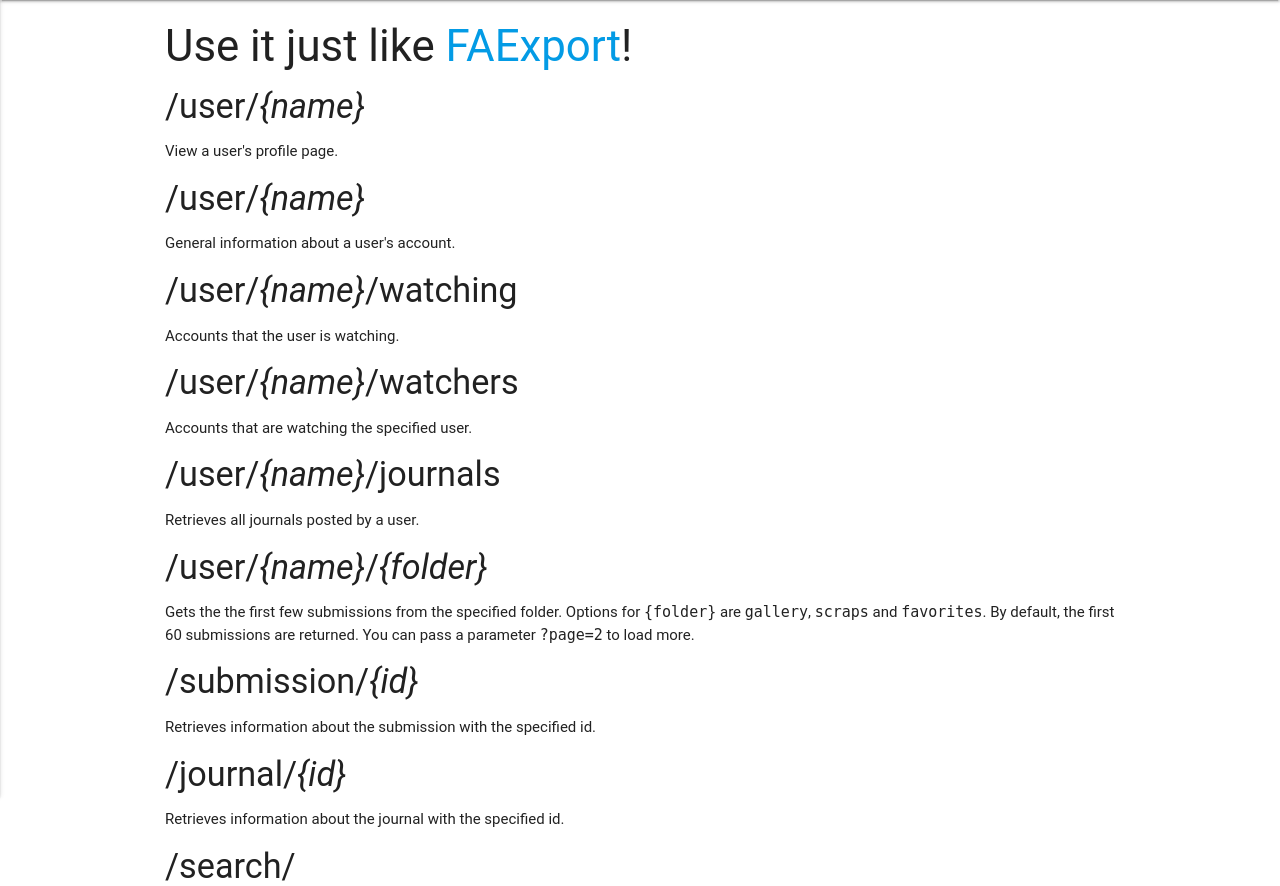
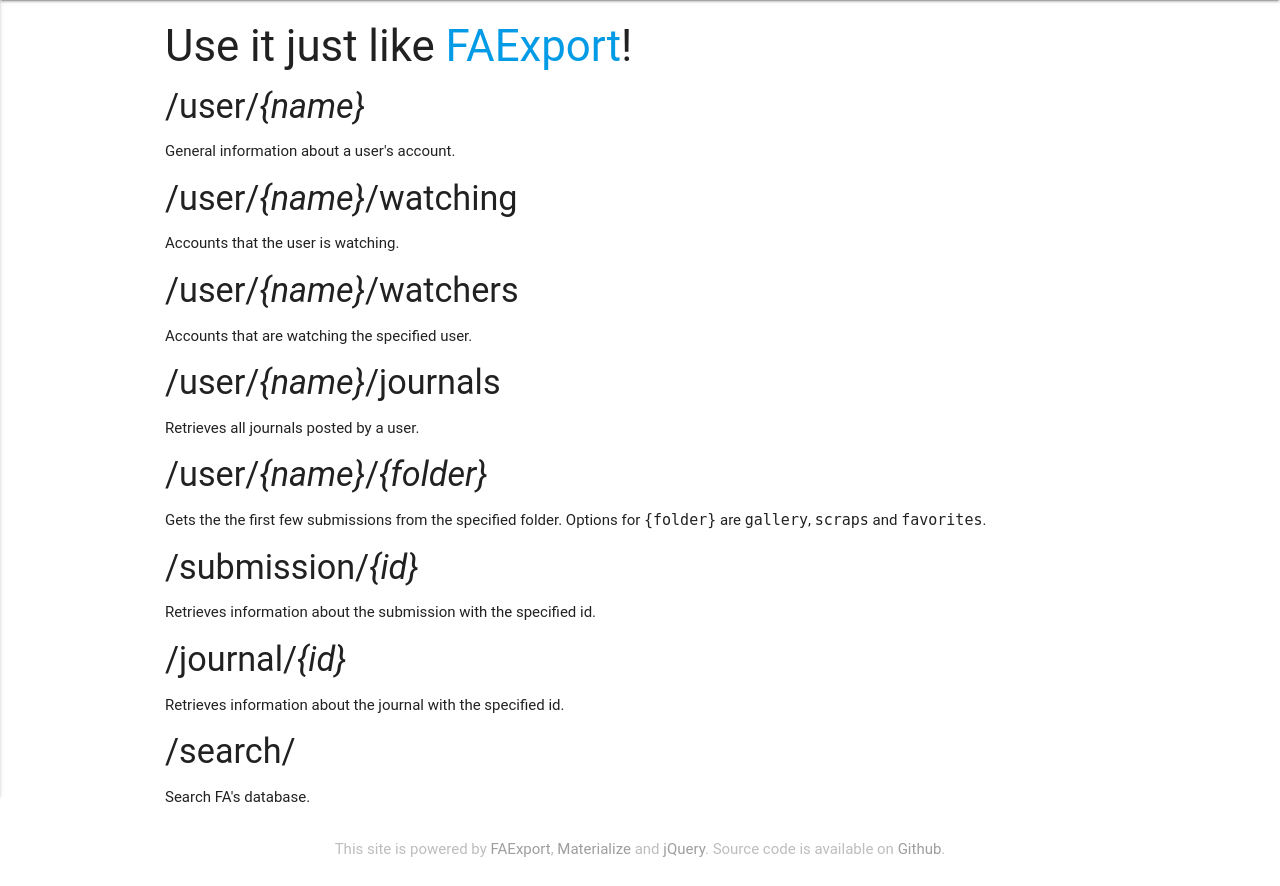
Before and after one commit to Watteo/faview, a Django app: page / in a window 1280 px wide. Shown: the part 64-950 px from the top of the page. After the commit the page ends 921 px from the top, so only its background shows below. Run offline with Django 3.2, Linux system fonts and the light colour scheme; some libraries are stand-ins or nearby versions; some web fonts are replaced.

Commit message:
Fix index descriptions

```diff
--- a/fa/templates/fa/index.html
+++ b/fa/templates/fa/index.html
@@ -30,9 +30,6 @@
   <h3>Use it just like <a href="http://faexport.boothale.net" target="_blank">FAExport</a>!</h3>
 
   <h4>/user/<em>{name}</em></h4>
-  <p>View a user's profile page.</p>
-
-  <h4>/user/<em>{name}</em></h4>
   <p>General information about a user's account.</p>
 
   <h4>/user/<em>{name}</em>/watching</h4>
@@ -47,8 +44,7 @@
   <h4>/user/<em>{name}</em>/<em>{folder}</em></h4>
   <p>Gets the the first few submissions from the specified folder.
   Options for <code>{folder}</code> are <code>gallery</code>, <code>scraps</code> and <code>favorites</code>.
-  By default, the first 60 submissions are returned.
-  You can pass a parameter <code>?page=2</code> to load more.</p>
+  </p>
 
   <h4>/submission/<em>{id}</em></h4>
   <p>Retrieves information about the submission with the specified id.</p>
```
